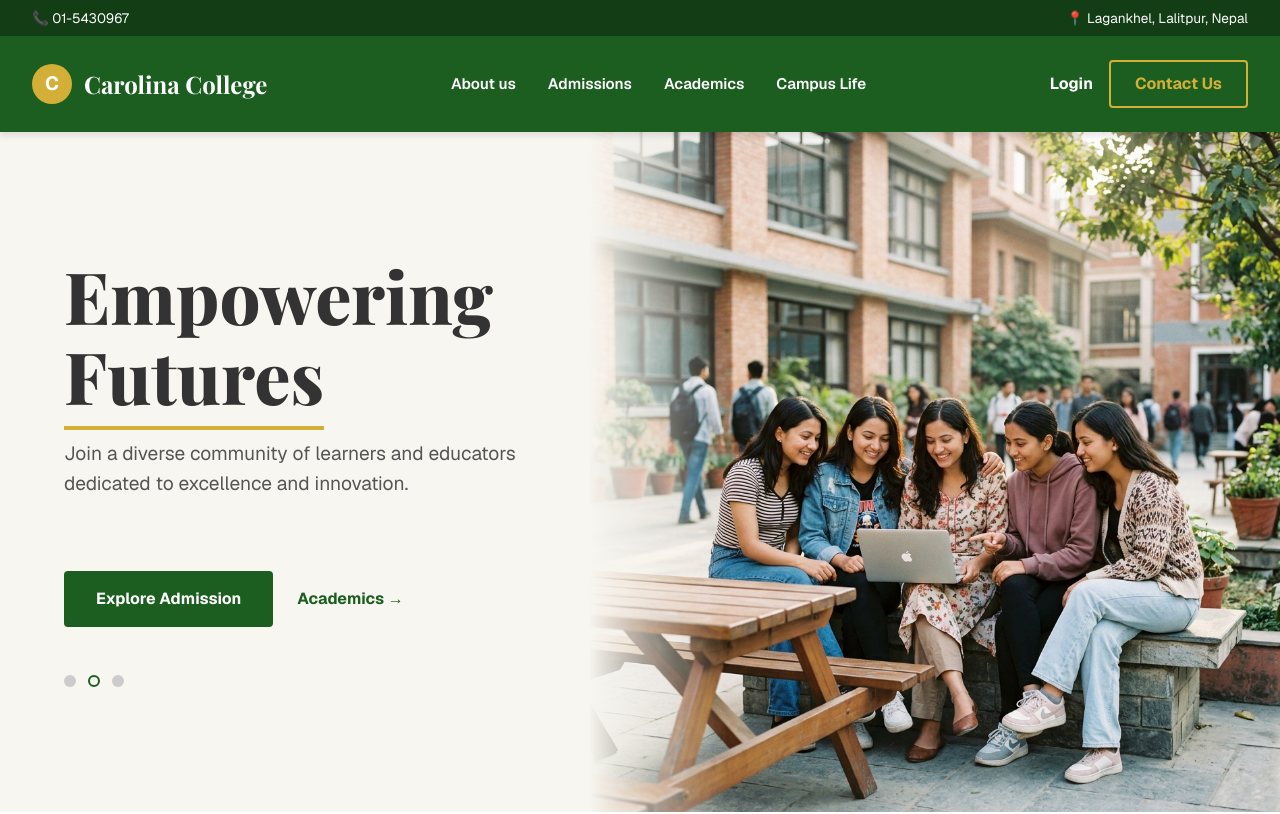
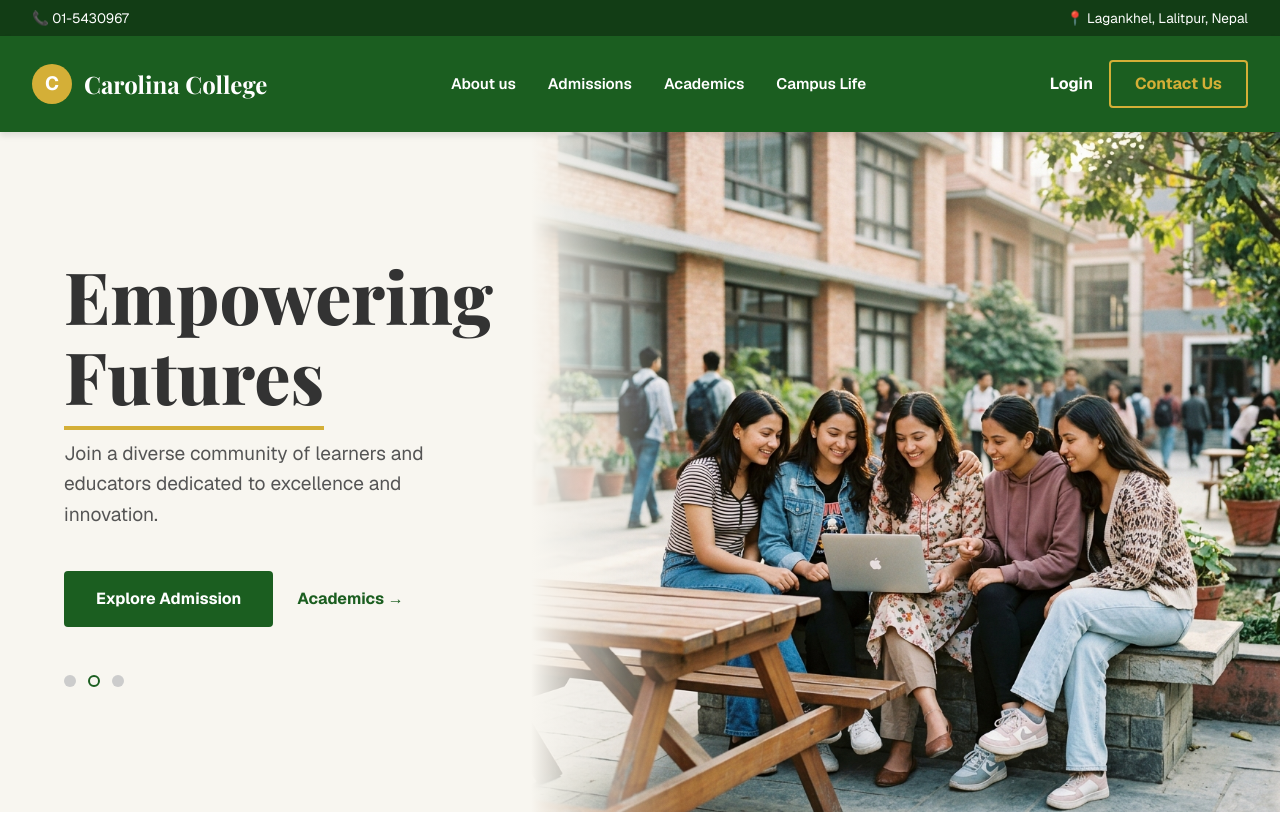
Before and after one commit to shakyamtech/LMS-Learning-Mgmt-System, a Next.js app: page / in a window 1280 px wide. Shown: the top 814 px of the page. Built offline with nearby package versions, Linux system fonts and the light colour scheme; no server answers; a web font is replaced by a local one.

Commit message:
Increase hero image width ratio to 65%

```diff
--- a/src/components/HeroSlider.tsx
+++ b/src/components/HeroSlider.tsx
@@ -33,7 +33,7 @@ export default function HeroSlider() {
 
   return (
     <section className="flex-row" style={{ minHeight: "calc(100vh - 120px)", backgroundColor: "var(--college-bg-cream)", position: "relative", overflow: "hidden" }}>
-      <div className="section-pad" style={{ flex: 0.8, display: "flex", flexDirection: "column", justifyContent: "center", zIndex: 2, position: "relative" }}>
+      <div className="section-pad" style={{ flex: 0.7, display: "flex", flexDirection: "column", justifyContent: "center", zIndex: 2, position: "relative" }}>
         {/* We use position absolute for text to allow cross-fade without layout shift,
             but for simplicity and responsive height we'll just let the text change inline.
             A better approach is to map the text and change opacity. */}
@@ -89,7 +89,7 @@ export default function HeroSlider() {
         </div>
       </div>
 
-      <div className="hero-img-box mobile-img-box" style={{ flex: 1.2, backgroundColor: "#EAE6DF", position: "relative" }}>
+      <div className="hero-img-box mobile-img-box" style={{ flex: 1.3, backgroundColor: "#EAE6DF", position: "relative" }}>
         {/* Soft edge gradient overlay */}
         <div style={{
           position: "absolute",
```
